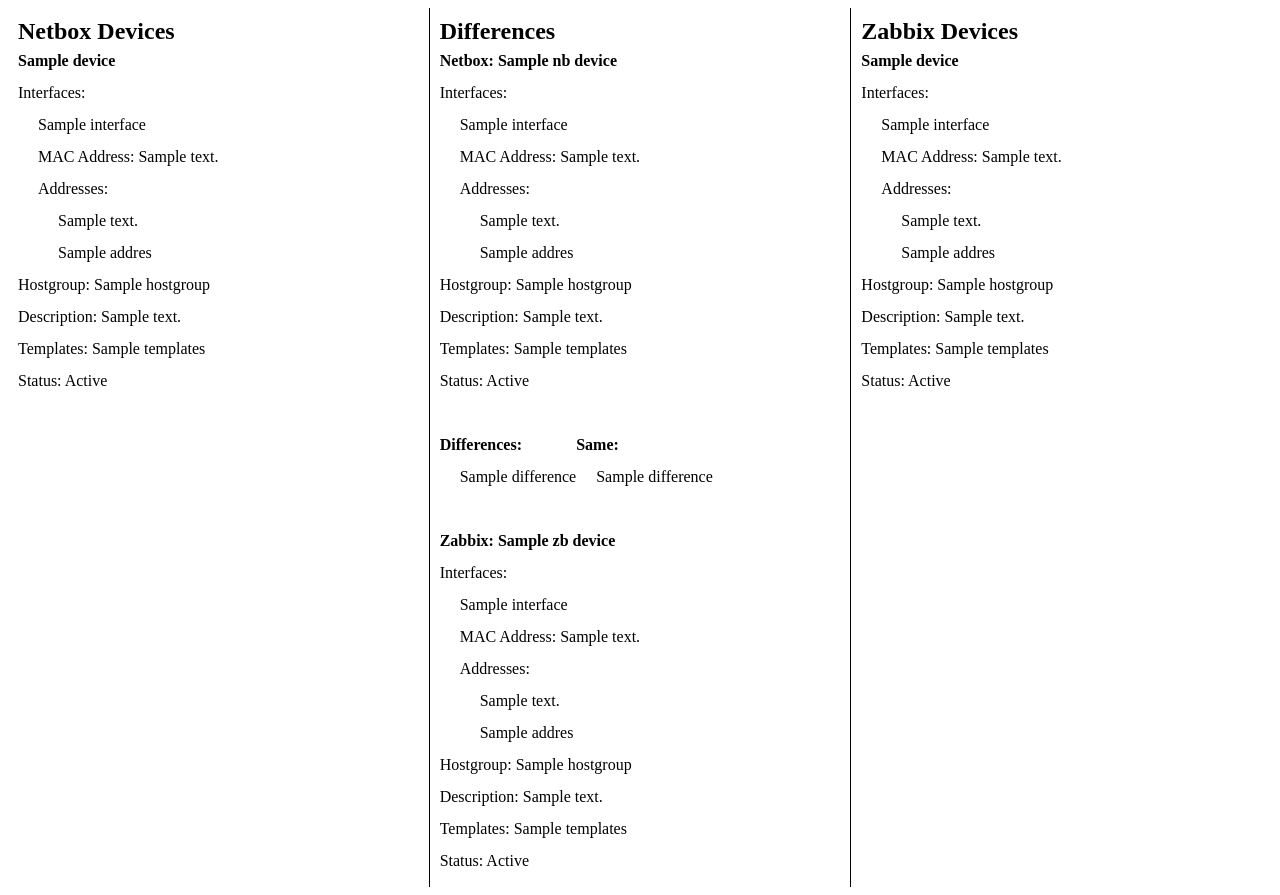
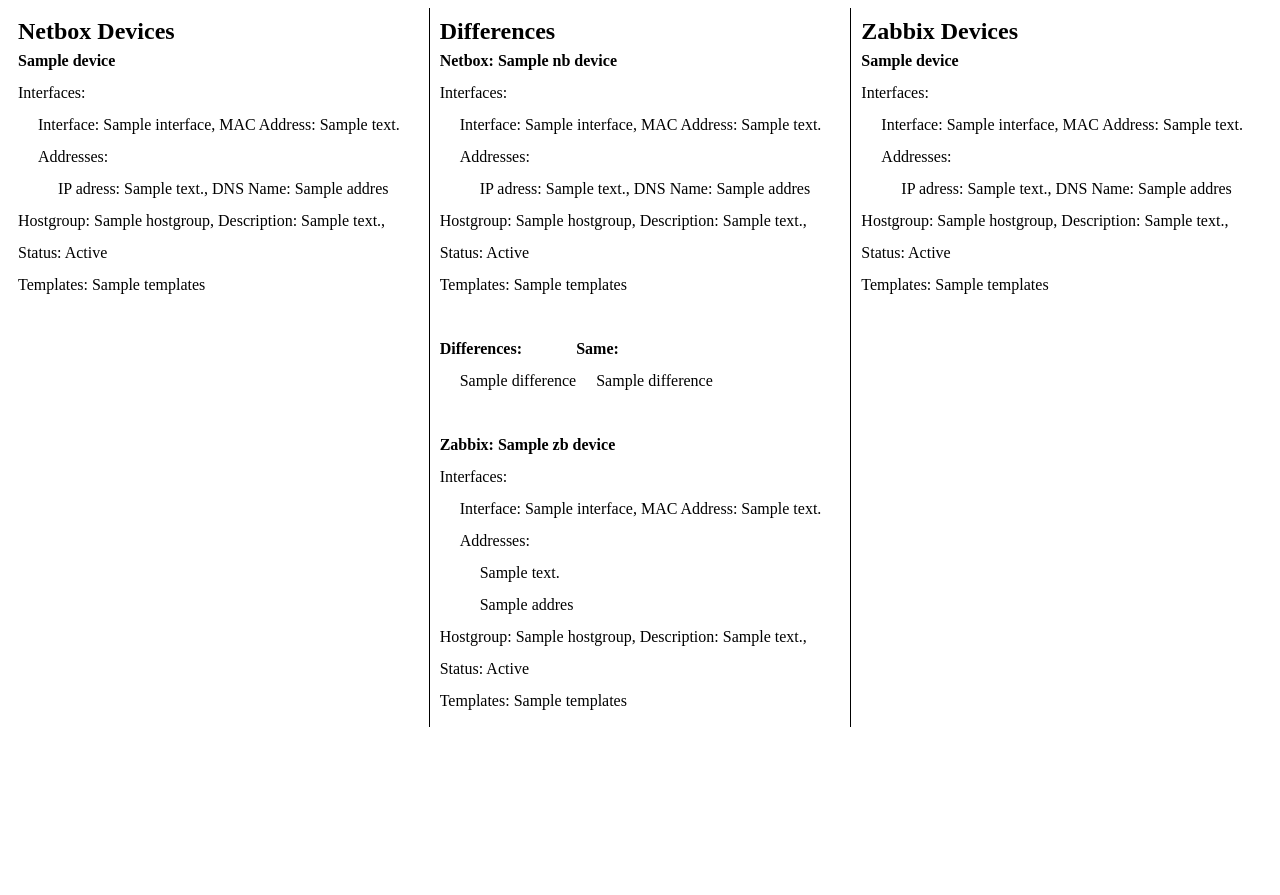
Before and after one commit to LukacMatej/netbox_zabbix_comparator, a Flask app: template templates/compare_output.html in a window 1280 px wide. After the commit the page ends 727 px from the top, so only its background shows below. Run offline with Flask 3, Linux system fonts and the light colour scheme; the template is opened without the code that fills it: most values are stand-ins (such as "Sample title", 1, 10 or a date in 2020).

Commit message:
Uprava compare template

```diff
--- a/server.py
+++ b/server.py
@@ -77,6 +77,10 @@ def RunCompare() -> tuple[str, int]:
         zabbix_devices=compare_output[2]
     ), 200
 
+@app.route("/RunCompareSync")
+def RunCompareSync() -> tuple[str, int]:
+    return "Not implemented yet", 200
+
 def parser_init() -> argparse.ArgumentParser:
     """
     Initialize the argument parser for the server.
--- a/templates/compare_output.html
+++ b/templates/compare_output.html
@@ -55,18 +55,14 @@
                     <div><strong>{{ device.name }}</strong></div>
                     <div>Interfaces:</div>
                     {% for interface in device.interfaces %}
-                        <div class="tab-interface">{{ interface.name }}</div>
-                        <div class="tab-interface">MAC Address: {{ interface.mac_address }}</div>
+                        <div class="tab-interface">Interface: {{ interface.name }}, MAC Address: {{interface.mac_address}}</div>
                         <div class="tab-interface">Addresses:</div>
                         {% for address in interface.addresses %}
-                            <div class="tab-address">{{ address.address }}</div>
-                            <div class="tab-address">{{ address.dns_name }}</div>
+                            <div class="tab-address">IP adress: {{ address.address }}, DNS Name: {{address.dns_name}}</div>
                         {% endfor %}
                     {% endfor %}
-                    <div>Hostgroup: {{ device.hostgroup }}</div>
-                    <div>Description: {{ device.description }}</div>
+                    <div>Hostgroup: {{ device.hostgroup }}, Description: {{ device.description }}, Status: {{ device.status }}</div>
                     <div>Templates: {{ device.templates }}</div>
-                    <div>Status: {{ device.status }}</div>
                     <div class="line">Oddeleni</div>
                 {% endfor %}
             </div>
@@ -77,20 +73,16 @@
             <div class="lines">
                 {% for difference in differences %}
                     <div><strong>Netbox: {{ difference.nb_device.name }}</strong></div>
-                    <div>Interfaces:</div>
+                    <div class="interfaces">Interfaces:</div>
                     {% for interface in difference.nb_device.interfaces %}
-                        <div class="tab-interface">{{ interface.name }}</div>
-                        <div class="tab-interface">MAC Address: {{ interface.mac_address }}</div>
+                        <div class="tab-interface">Interface: {{ interface.name }}, MAC Address: {{ interface.mac_address }}</div>
                         <div class="tab-interface">Addresses:</div>
                         {% for address in interface.addresses %}
-                            <div class="tab-address">{{ address.address }}</div>
-                            <div class="tab-address">{{ address.dns_name }}</div>
+                            <div class="tab-address">IP adress: {{ address.address }}, DNS Name: {{ address.dns_name }}</div>
                         {% endfor %}
                     {% endfor %}
-                    <div>Hostgroup: {{ difference.nb_device.hostgroup }}</div>
-                    <div>Description: {{ difference.nb_device.description }}</div>
+                    <div>Hostgroup: {{ difference.nb_device.hostgroup }}, Description: {{ difference.nb_device.description }}, Status: {{ difference.nb_device.status }}</div>
                     <div>Templates: {{ difference.nb_device.templates }}</div>
-                    <div>Status: {{ difference.nb_device.status }}</div>
                     <br>
                     <div class="differences">
                         <div>
@@ -110,18 +102,15 @@
                     <div><strong>Zabbix: {{ difference.zb_device.name }}</strong></div>
                     <div>Interfaces:</div>
                     {% for interface in difference.zb_device.interfaces %}
-                        <div class="tab-interface">{{ interface.name }}</div>
-                        <div class="tab-interface">MAC Address: {{ interface.mac_address }}</div>
+                        <div class="tab-interface">Interface: {{ interface.name }}, MAC Address: {{ interface.mac_address }}</div>
                         <div class="tab-interface">Addresses:</div>
                         {% for address in interface.addresses %}
                             <div class="tab-address">{{ address.address }}</div>
                             <div class="tab-address">{{ address.dns_name }}</div>
                         {% endfor %}
                     {% endfor %}
-                    <div>Hostgroup: {{ difference.zb_device.hostgroup }}</div>
-                    <div>Description: {{ difference.zb_device.description }}</div>
+                    <div>Hostgroup: {{ difference.zb_device.hostgroup }}, Description: {{ difference.zb_device.description }}, Status: {{ difference.zb_device.status }}</div>
                     <div>Templates: {{ difference.zb_device.templates }}</div>
-                    <div>Status: {{ difference.zb_device.status }}</div>
                     <div class="line">Oddeleni</div>
                 {% endfor %}
             </div>
@@ -134,18 +123,14 @@
                     <div><strong>{{ device.name }}</strong></div>
                     <div>Interfaces:</div>
                     {% for interface in device.interfaces %}
-                        <div class="tab-interface">{{ interface.name }}</div>
-                        <div class="tab-interface">MAC Address: {{ interface.mac_address }}</div>
+                        <div class="tab-interface">Interface: {{ interface.name }}, MAC Address: {{interface.mac_address}}</div>
                         <div class="tab-interface">Addresses:</div>
                         {% for address in interface.addresses %}
-                            <div class="tab-address">{{ address.address }}</div>
-                            <div class="tab-address">{{ address.dns_name }}</div>
+                            <div class="tab-address">IP adress: {{ address.address }}, DNS Name: {{address.dns_name}}</div>
                         {% endfor %}
                     {% endfor %}
-                    <div>Hostgroup: {{ device.hostgroup }}</div>
-                    <div>Description: {{ device.description }}</div>
+                    <div>Hostgroup: {{ device.hostgroup }}, Description: {{ device.description }}, Status: {{ device.status }}</div>
                     <div>Templates: {{ device.templates }}</div>
-                    <div>Status: {{ device.status }}</div>
                     <div class="line">Oddeleni</div>
                 {% endfor %}
             </div>
```
Also changed, not shown: app/http/http_service.py (deleted, +0 -93 lines).
